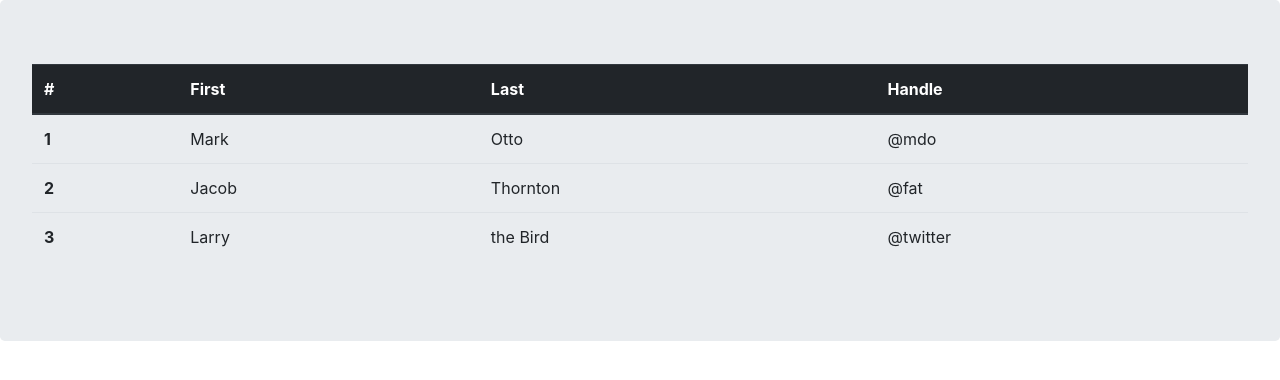
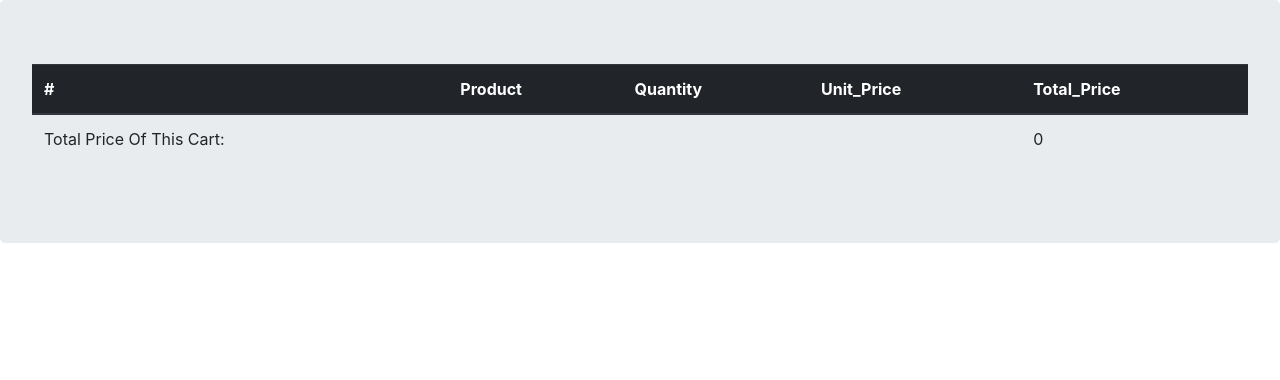
Before and after one commit to amirhossein-razlighi/OnlineShop_Django, a Django app: page /cart/ in a window 1280 px wide. Shown: the part 136-516 px from the top of the page. Run offline with Django 3.2, Linux system fonts and the light colour scheme; some libraries are stand-ins or nearby versions.

Commit message:
- Completed Cart Session - defining Iterable and getters for Cart

```diff
--- /dev/null
+++ b/cart/cart_sessions.py
@@ -0,0 +1,40 @@
+from decimal import Decimal
+
+from shop.models import Product
+
+CART_SESSION_ID = 'cart'
+
+
+class Cart:
+    def __init__(self, request):
+        self.session = request.session
+        cart = self.session.get(CART_SESSION_ID)
+        if not cart:
+            cart = self.session[CART_SESSION_ID] = {}
+        self.cart = cart
+
+    def __iter__(self):
+        product_ids = self.cart.keys()
+        products = Product.objects.filter(id__in=product_ids)
+        cart = self.cart.copy()
+        for product in products:
+            cart[str(product.id)]['product'] = product
+
+        for item in cart.values():
+            item['total_price'] = Decimal(item['price']) * item['quantity']
+            yield item
+
+    def add(self, product, quantity):
+        product_id = str(product.id)
+
+        if product_id not in self.cart:
+            self.cart[product_id] = {'quantity': 0, 'price': str(product.price)}
+
+        self.cart[product_id]['quantity'] += quantity
+        self.save()
+
+    def save(self):  # for saving the session whenever django doesn't understand it changes!
+        self.session.modified = True
+
+    def get_total_price(self):
+        return sum(Decimal(item['price']) * item['quantity'] for item in self.cart.values())
--- a/cart/templates/cart/detail.html
+++ b/cart/templates/cart/detail.html
@@ -5,29 +5,26 @@
         <thead class="thead-dark">
         <tr>
             <th scope="col">#</th>
-            <th scope="col">First</th>
-            <th scope="col">Last</th>
-            <th scope="col">Handle</th>
+            <th scope="col">Product</th>
+            <th scope="col">Quantity</th>
+            <th scope="col">Unit_Price</th>
+            <th scope="col">Total_Price</th>
         </tr>
         </thead>
         <tbody>
+        {% for item in cart %}
+            <tr>
+                <th scope="row">{{ forloop.counter }}</th>
+                <td>{{ item.product }}</td>
+                <td>{{ item.quantity }}</td>
+                <td>{{ item.price }}</td>
+                <td>{{ item.total_price }}</td>
+            </tr>
+        {% endfor %}
         <tr>
-            <th scope="row">1</th>
-            <td>Mark</td>
-            <td>Otto</td>
-            <td>@mdo</td>
-        </tr>
-        <tr>
-            <th scope="row">2</th>
-            <td>Jacob</td>
-            <td>Thornton</td>
-            <td>@fat</td>
-        </tr>
-        <tr>
-            <th scope="row">3</th>
-            <td>Larry</td>
-            <td>the Bird</td>
-            <td>@twitter</td>
+            <td>Total Price Of This Cart:</td>
+            <td colspan="3"></td>
+            <td>{{ cart.get_total_price }}</td>
         </tr>
         </tbody>
     </table>
--- a/cart/views.py
+++ b/cart/views.py
@@ -7,7 +7,8 @@ from shop.models import Product
 
 
 def detail(request):
-    return render(request, 'cart/detail.html')
+    cart = Cart(request=request)
+    return render(request, 'cart/detail.html', context={'cart': cart})
 
 
 @require_POST
```
